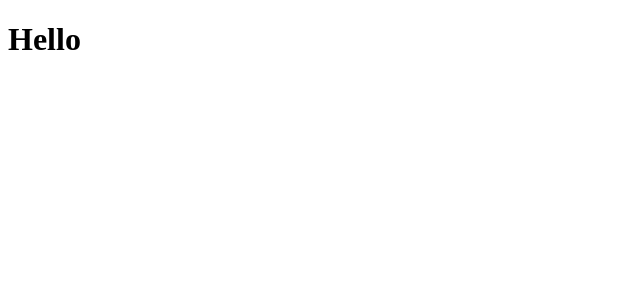
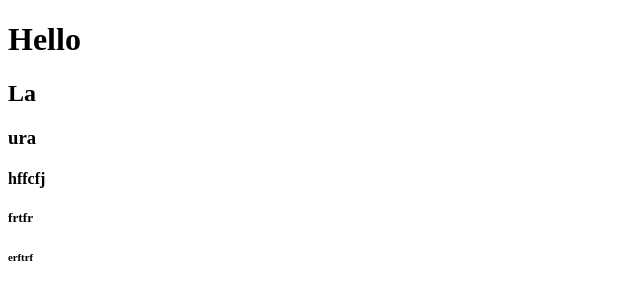
Before and after one commit to AlejandraM31/exampleGit, a plain HTML site: page index.html in a window 1280 px wide. Shown: the whole page, without its empty margins (0-640 px from the left). Drawn offline with Linux system fonts and the light colour scheme.

Commit message:
2 commit

```diff
--- a/index.html
+++ b/index.html
@@ -8,5 +8,10 @@
 </head>
 <body>
     <h1>Hello</h1>
-</body>
+    <h2>La</h2>
+    <h3>ura</h3>
+    <h4>hffcfj</h4>
+    <h5>frtfr</h5>
+    <h6>erftrf</h6>
+   </body>
 </html>
```
